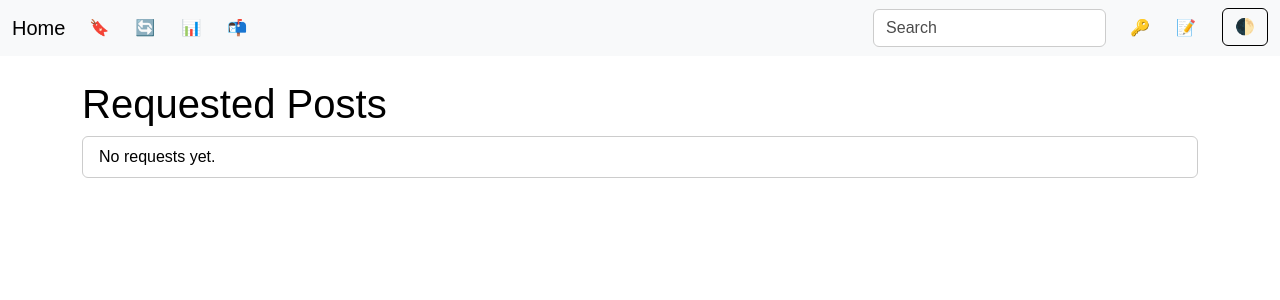
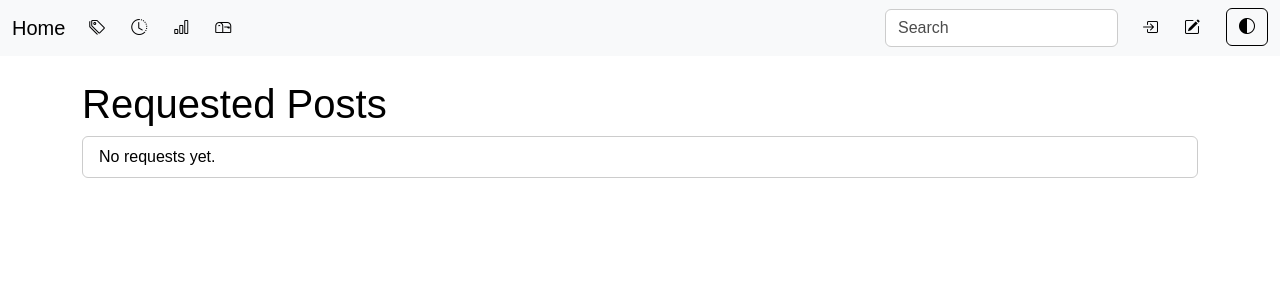
Before and after one commit to flyingtext/spacetime, a Flask app: page /posts/requested in a window 1280 px wide. Shown: the top 300 px of the page. Run offline with Flask 3, Linux system fonts and the light colour scheme; data that the repository does not hold is empty; some libraries are stand-ins or nearby versions.

Commit message:
Use Bootstrap icons with accessible labels

```diff
--- a/templates/base.html
+++ b/templates/base.html
@@ -5,6 +5,7 @@
   <meta name="viewport" content="width=device-width, initial-scale=1">
   <title>{% block title %}{{ get_setting('site_title', _('Wiki Board')) }}{% endblock %}</title>
   <link rel="stylesheet" href="https://cdn.jsdelivr.net/npm/bootstrap@5.3.0/dist/css/bootstrap.min.css">
+  <link rel="stylesheet" href="https://cdn.jsdelivr.net/npm/bootstrap-icons@1.10.5/font/bootstrap-icons.css">
   <link rel="stylesheet" href="{{ url_for('static', filename='style.css') }}">
 </head>
 <body>
@@ -16,13 +17,13 @@
     </button>
     <div class="collapse navbar-collapse" id="navbarNav">
       <ul class="navbar-nav me-auto mb-2 mb-lg-0">
-        <li class="nav-item"><a class="nav-link" href="{{ url_for('tag_list') }}" aria-label="{{ _('Tags') }}" title="{{ _('Tags') }}">🔖</a></li>
-        <li class="nav-item"><a class="nav-link" href="{{ url_for('recent_changes') }}" aria-label="{{ _('Recent changes') }}" title="{{ _('Recent changes') }}">🔄</a></li>
-        <li class="nav-item"><a class="nav-link" href="{{ url_for('citation_stats') }}" aria-label="{{ _('Citation Stats') }}" title="{{ _('Citation Stats') }}">📊</a></li>
-        <li class="nav-item"><a class="nav-link" href="{{ url_for('requested_posts') }}" aria-label="{{ _('Requested Posts') }}" title="{{ _('Requested Posts') }}">📬</a></li>
+        <li class="nav-item"><a class="nav-link" href="{{ url_for('tag_list') }}" aria-label="{{ _('Tags') }}" title="{{ _('Tags') }}"><i class="bi bi-tags" aria-hidden="true"></i><span class="visually-hidden">{{ _('Tags') }}</span></a></li>
+        <li class="nav-item"><a class="nav-link" href="{{ url_for('recent_changes') }}" aria-label="{{ _('Recent changes') }}" title="{{ _('Recent changes') }}"><i class="bi bi-clock-history" aria-hidden="true"></i><span class="visually-hidden">{{ _('Recent changes') }}</span></a></li>
+        <li class="nav-item"><a class="nav-link" href="{{ url_for('citation_stats') }}" aria-label="{{ _('Citation Stats') }}" title="{{ _('Citation Stats') }}"><i class="bi bi-bar-chart" aria-hidden="true"></i><span class="visually-hidden">{{ _('Citation Stats') }}</span></a></li>
+        <li class="nav-item"><a class="nav-link" href="{{ url_for('requested_posts') }}" aria-label="{{ _('Requested Posts') }}" title="{{ _('Requested Posts') }}"><i class="bi bi-mailbox" aria-hidden="true"></i><span class="visually-hidden">{{ _('Requested Posts') }}</span></a></li>
         {% if current_user.is_authenticated and current_user.is_admin() %}
-        <li class="nav-item"><a class="nav-link" href="{{ url_for('admin_posts') }}" aria-label="{{ _('Manage Posts') }}" title="{{ _('Manage Posts') }}">🛠️</a></li>
-        <li class="nav-item"><a class="nav-link" href="{{ url_for('admin_requested_posts') }}" aria-label="{{ _('Manage Requests') }}" title="{{ _('Manage Requests') }}">📥</a></li>
+        <li class="nav-item"><a class="nav-link" href="{{ url_for('admin_posts') }}" aria-label="{{ _('Manage Posts') }}" title="{{ _('Manage Posts') }}"><i class="bi bi-tools" aria-hidden="true"></i><span class="visually-hidden">{{ _('Manage Posts') }}</span></a></li>
+        <li class="nav-item"><a class="nav-link" href="{{ url_for('admin_requested_posts') }}" aria-label="{{ _('Manage Requests') }}" title="{{ _('Manage Requests') }}"><i class="bi bi-inbox" aria-hidden="true"></i><span class="visually-hidden">{{ _('Manage Requests') }}</span></a></li>
         {% endif %}
       </ul>
       <form class="d-flex me-3" role="search" action="{{ url_for('search') }}" method="get">
@@ -32,7 +33,7 @@
         {% if current_user.is_authenticated %}
           {% set unread = current_user.notifications | selectattr('read_at', 'equalto', None) | list | length %}
           <li class="nav-item">
-            <a class="nav-link position-relative" href="{{ url_for('notifications') }}" aria-label="{{ _('Notifications') }}" title="{{ _('Notifications') }}" id="notif-link">🔔
+            <a class="nav-link position-relative" href="{{ url_for('notifications') }}" aria-label="{{ _('Notifications') }}" title="{{ _('Notifications') }}" id="notif-link"><i class="bi bi-bell" aria-hidden="true"></i><span class="visually-hidden">{{ _('Notifications') }}</span>
               <span id="notif-count" class="position-absolute top-0 start-100 translate-middle badge rounded-pill bg-danger" {% if not unread %}style="display:none"{% endif %}>{{ unread }}</span>
             </a>
           </li>
@@ -50,10 +51,10 @@
             </ul>
           </li>
         {% else %}
-          <li class="nav-item"><a class="nav-link" href="{{ url_for('login') }}" aria-label="{{ _('Login') }}" title="{{ _('Login') }}">🔑</a></li>
-          <li class="nav-item"><a class="nav-link" href="{{ url_for('register') }}" aria-label="{{ _('Register') }}" title="{{ _('Register') }}">📝</a></li>
+          <li class="nav-item"><a class="nav-link" href="{{ url_for('login') }}" aria-label="{{ _('Login') }}" title="{{ _('Login') }}"><i class="bi bi-box-arrow-in-right" aria-hidden="true"></i><span class="visually-hidden">{{ _('Login') }}</span></a></li>
+          <li class="nav-item"><a class="nav-link" href="{{ url_for('register') }}" aria-label="{{ _('Register') }}" title="{{ _('Register') }}"><i class="bi bi-pencil-square" aria-hidden="true"></i><span class="visually-hidden">{{ _('Register') }}</span></a></li>
         {% endif %}
-        <li class="nav-item"><button id="theme-toggle" class="btn btn-outline-secondary ms-2" type="button" aria-label="{{ _('Toggle theme') }}">🌓</button></li>
+        <li class="nav-item"><button id="theme-toggle" class="btn btn-outline-secondary ms-2" type="button" aria-label="{{ _('Toggle theme') }}"><i class="bi bi-circle-half" aria-hidden="true"></i><span class="visually-hidden">{{ _('Toggle theme') }}</span></button></li>
       </ul>
     </div>
   </div>
```
